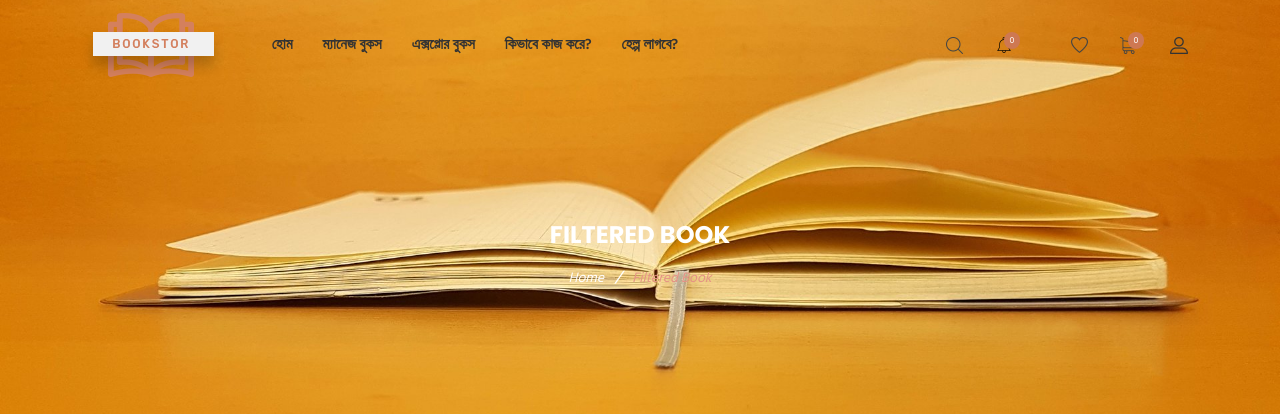
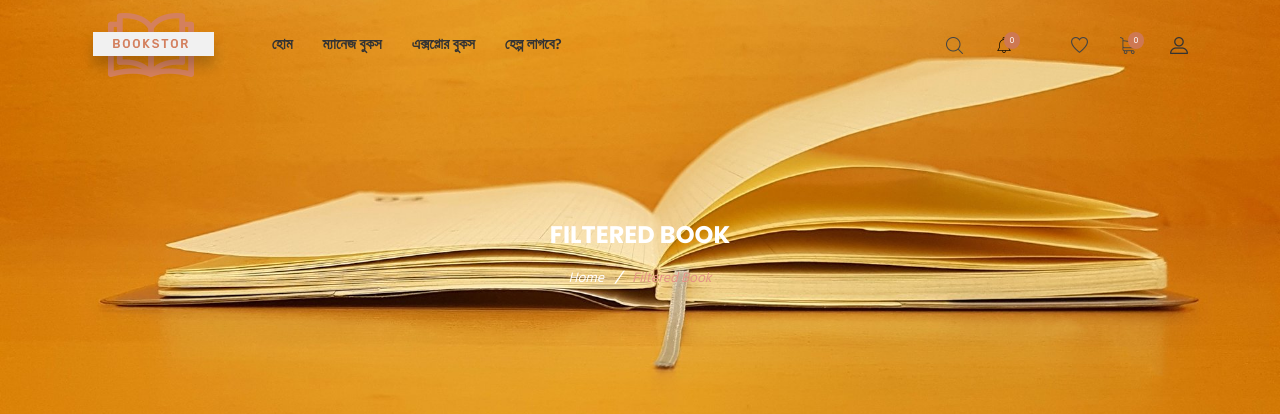
Before and after one commit to na5imuzzaman/booi_poka_production, a Django app: page /filter-books/wishlist/ in a window 1280 px wide. Shown: the top 414 px of the page. Run offline with Django 3.2, Linux system fonts and the light colour scheme; data that the repository does not hold is empty; some libraries are stand-ins or nearby versions; some web fonts are replaced.

Commit message:
hide কিভাবে কাজ করে? button

```diff
--- a/templates/navxyz.html
+++ b/templates/navxyz.html
@@ -74,7 +74,7 @@
                                 </form>
                             </div>
                         </li>
-                        <li><a href="#"> কিভাবে কাজ করে?</a></li>
+{#                        <li><a href="#"> কিভাবে কাজ করে?</a></li>#}
                         <li class="drop with--one--item"><a href="#" disabled> হেল্প লাগবে?</a>
                             <div class="megamenu dropdown">
                                 <ul class="item item01">
@@ -322,7 +322,7 @@
                                 <li><a href="{% url 'contact-info' %}">যোগাযোগ</a></li>
                             </ul>
                         </li>
-                        <li><a href="#"> কিভাবে কাজ করে?</a></li>
+{#                        <li><a href="#"> কিভাবে কাজ করে?</a></li>#}
                     </ul>
                 </nav>
             </div>
```
